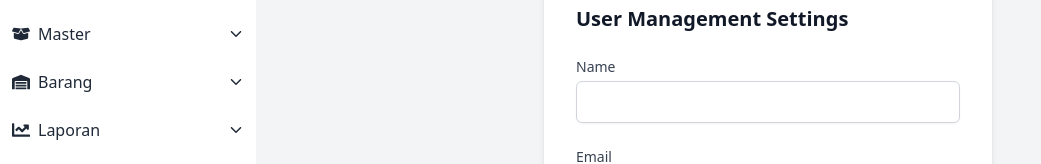
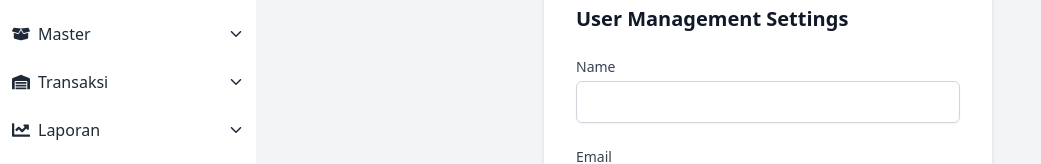
Before and after one commit to wilmarch/TSM, a React (Create React App) app: page /TSM/manajemen-user in a window 1280 px wide. Shown: the part 124-288 px from the top of the page, without its empty margins (0-1041 px from the left). Built offline with nearby package versions, Linux system fonts and the light colour scheme.

Commit message:
revisi nama

```diff
--- a/src/components/Sidebar.js
+++ b/src/components/Sidebar.js
@@ -64,7 +64,7 @@ function Sidebar() {
           <div className="flex justify-between items-center">
             <div className="flex items-center space-x-2">
               < FaWarehouse className="text-lg" />
-              <span>Barang</span>
+              <span>Transaksi</span>
             </div>
             {isTransaksiOpen ? <IoIosArrowUp /> : <IoIosArrowDown />}
           </div>
```
